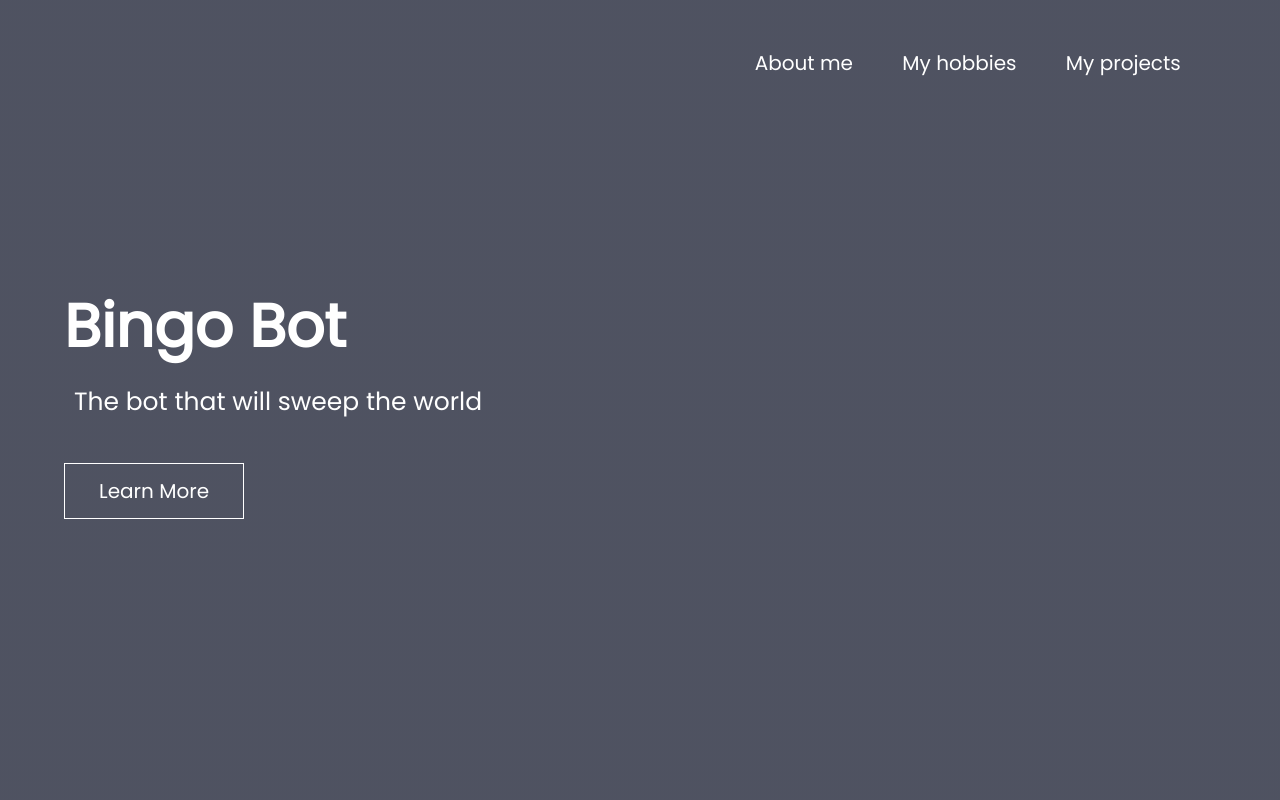
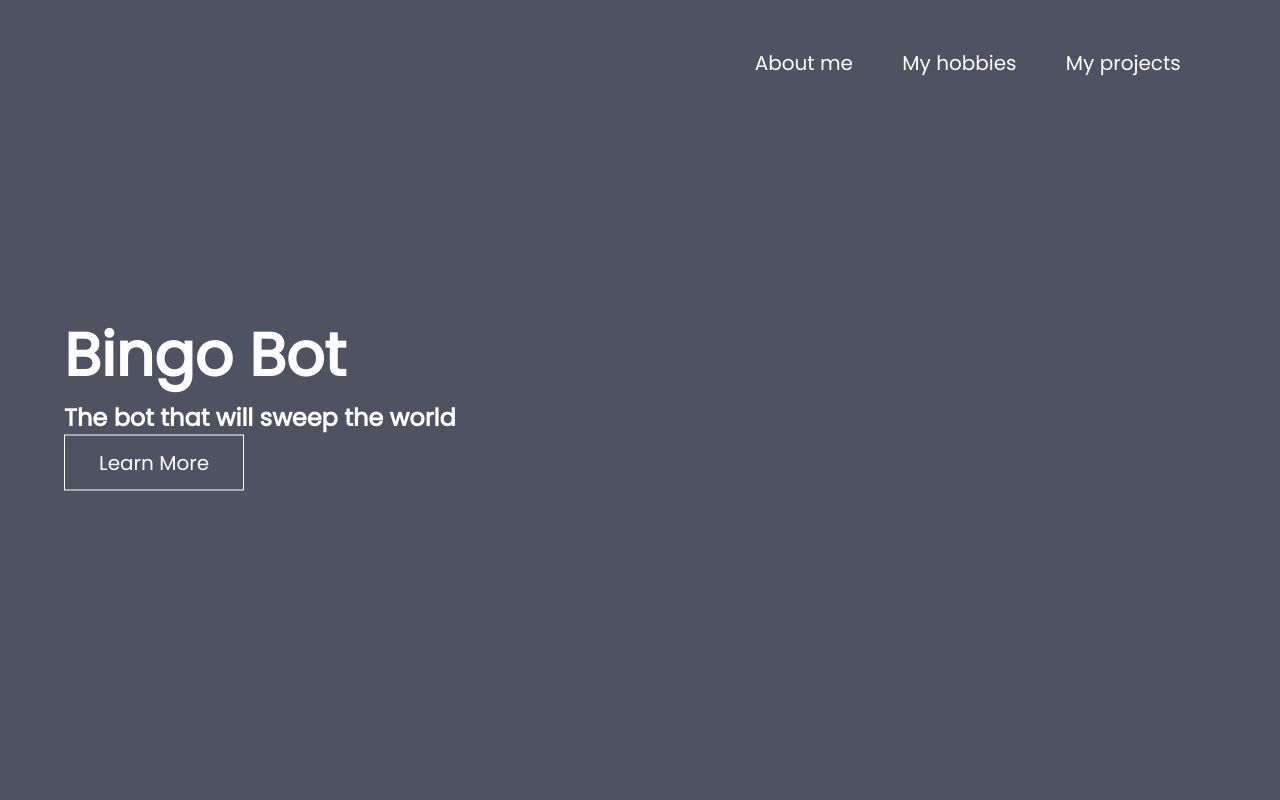
Before and after one commit to BingoDiscordBot/BingoDiscordBot.github.io, a plain HTML site: page index.html in a window 1280 px wide. Shown: the top 800 px of the page. Drawn offline with Linux system fonts and the light colour scheme.

Commit message:
Update index.html

```diff
--- a/index.html
+++ b/index.html
@@ -34,7 +34,7 @@
 
       <div class = 'text-box'>
         <h1 id = 'title'>Bingo Bot</h1>
-        <p>The bot that will sweep the world</p>
+        <h2>The bot that will sweep the world</h2>
         <a href = "#about" class="hero-btn">Learn More</a>
   </div>
 </section>
```
